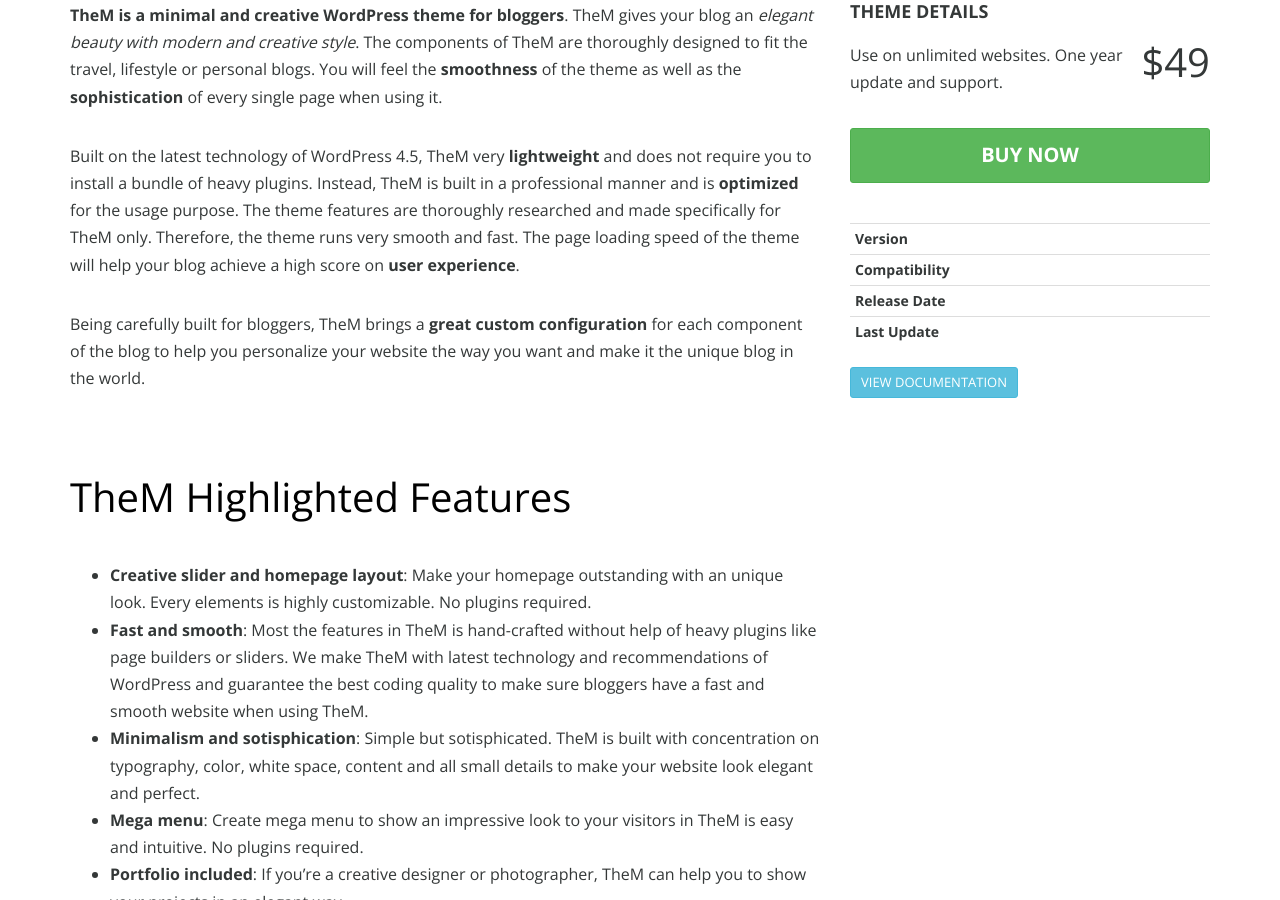
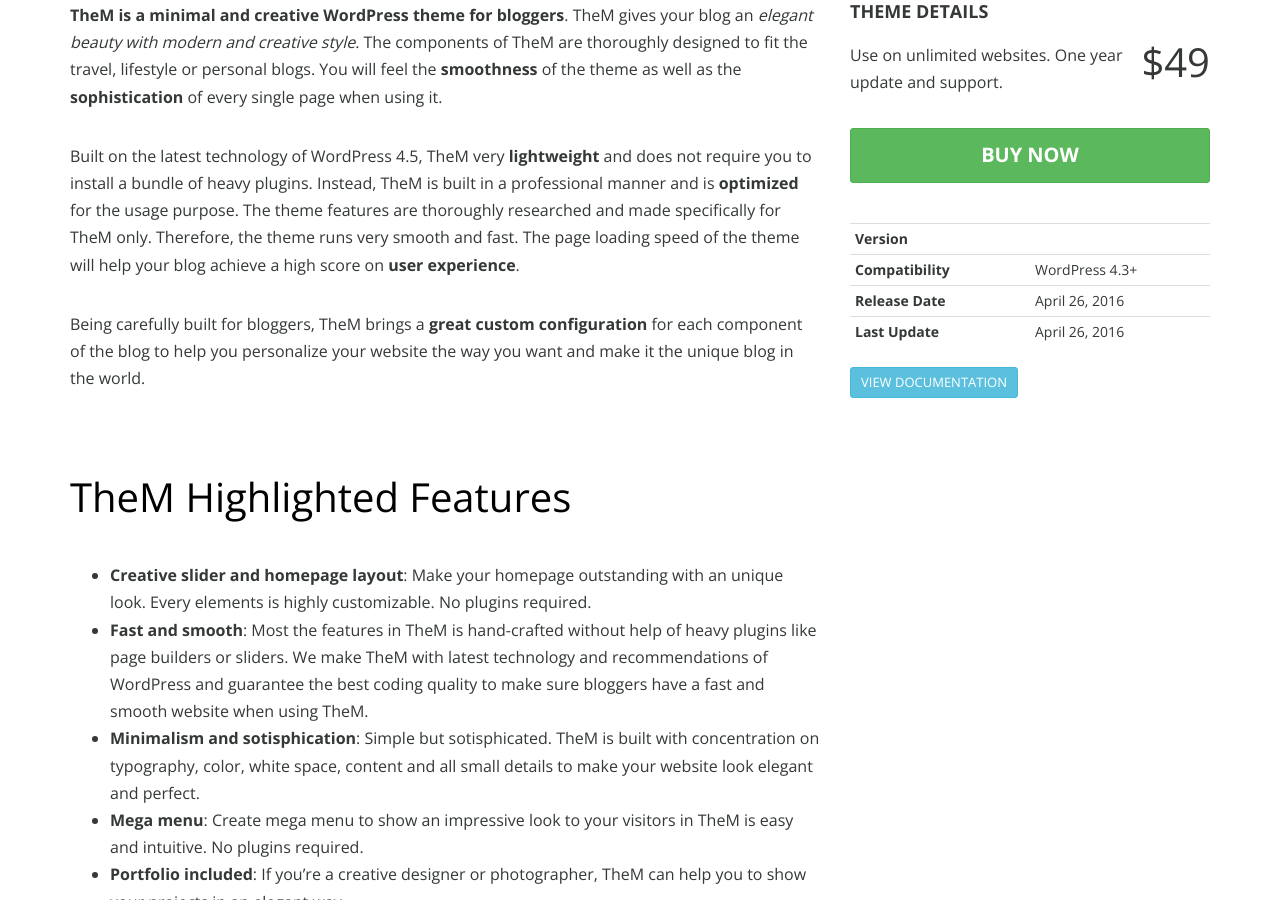
Before and after one commit to fitwp/fitwp.github.io, a Jekyll site: the page built from wordpress-themes/them.html, in a window 1280 px wide and 900 px high, scrolled down 413 px. Built offline with Jekyll 4.4.1, drawn with Linux system fonts in a browser that asks for light colours.

Commit message:
Update them.html

```diff
--- a/wordpress-themes/them.html
+++ b/wordpress-themes/them.html
@@ -5,9 +5,10 @@
 permalink: /wordpress-themes/them
 price: 49
 buy: "#"
-ver: 1.0
-publish_date: April 26, 2016
-release_date: April 26, 2016
+version: 1.0
+compatibility: WordPress 4.3+
+release: April 26, 2016
+update: April 26, 2016
 docs: /docs/them
 ---
 
```
